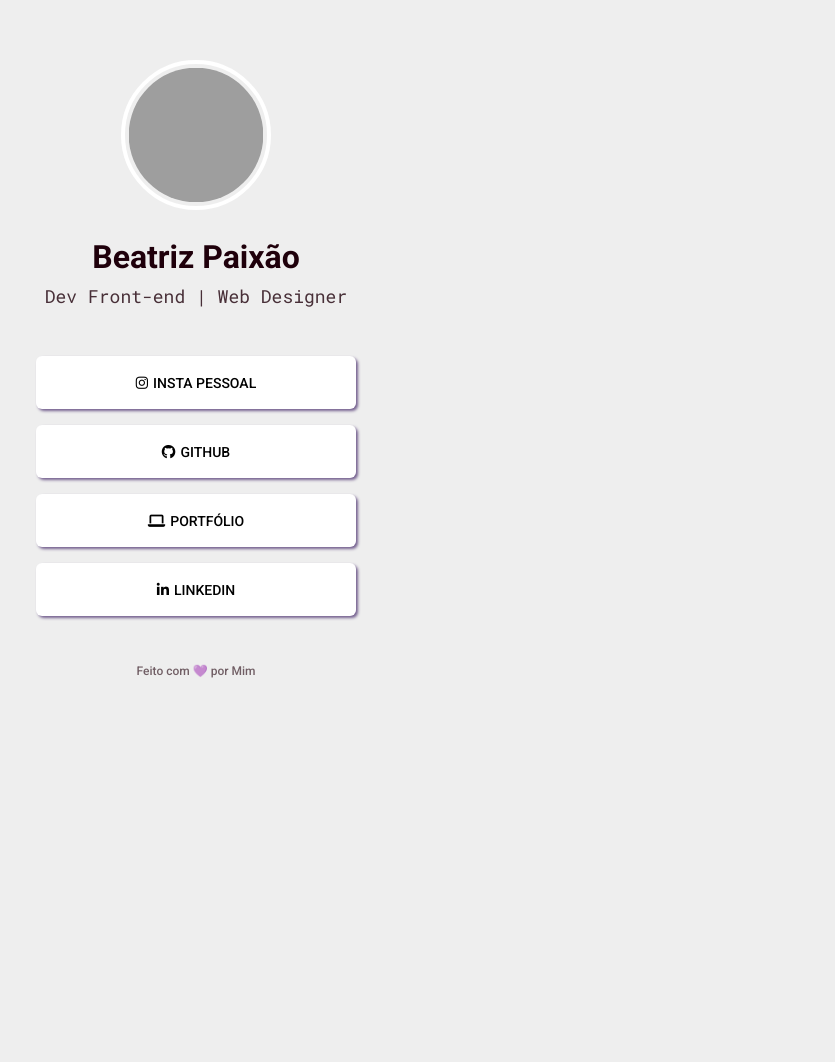
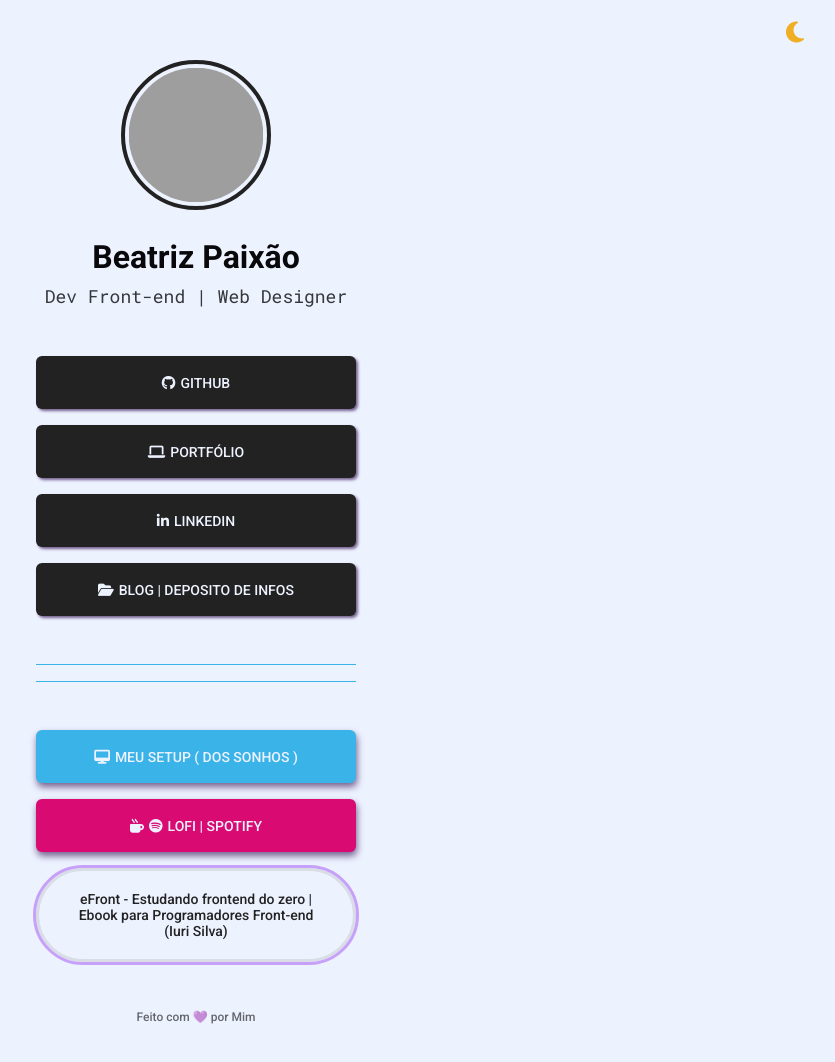
Before and after one commit to biiah-paixao/link-bio-instagram, a plain HTML site: page index.html in a window 1280 px wide. Shown: the whole page, without its empty margins (444-1279 px from the left). Before the commit the page ends 800 px from the top, so only its background shows below. Drawn offline with Linux system fonts and the light colour scheme; grey boxes are pictures that could not be loaded.

Commit message:
Modificações nos links e layout

```diff
--- a/index.html
+++ b/index.html
@@ -6,13 +6,16 @@
     <meta charset="UTF-8">
     <meta name="viewport" content="width=device-width, initial-scale=1.0">
     <title>Beatriz Paixão | Instagram</title>
+    <link rel="icon" href="https://biiah-paixao.github.io/portfolio/images/logo3.svg" />
     <link href="https://fonts.googleapis.com/css2?family=Roboto+Mono&family=Roboto:wght@500;700&display=swap" rel="stylesheet">
     <link rel="stylesheet" href="https://cdnjs.cloudflare.com/ajax/libs/font-awesome/6.2.0/css/all.min.css" integrity="sha512-xh6O/CkQoPOWDdYTDqeRdPCVd1SpvCA9XXcUnZS2FmJNp1coAFzvtCN9BmamE+4aHK8yyUHUSCcJHgXloTyT2A==" crossorigin="anonymous" referrerpolicy="no-referrer" />
     <link rel="stylesheet" href="./styles.css" />
-
   </head>
 
-  <body class="pink">
+  <body class="light">
+      <span id="theme" class="icon-theme">
+        <i class="fa-solid fa-moon fa-xl" style="color: #f0ae23;"></i>
+      </span>
 
     <div class="container">
       <img
@@ -23,11 +26,11 @@
       <p class="username">Dev Front-end | Web Designer</p>
 
       <ul>
-        <li>
+        <!-- <li>
           <a
           href="https://www.instagram.com/biiah_paixao/"
           target="_blank"><i class="fa-brands fa-instagram icons"></i>Insta Pessoal</a>
-        </li>
+        </li> -->
         <li>
           <a
           href="http://github.com/biiah-paixao"
@@ -35,19 +38,55 @@
         </li>
         <li>
           <a
-          href="https://youtube.com/maykbrito"
+          href="https://code-by-biiah.vercel.app/"
           target="_blank"><i class="fa-solid fa-laptop icons"></i> Portfólio </a>
         </li>
         <li>
           <a
-          href="https://twitter.com/maykbrito"
+          href="https://linkedin.com/in/beatriz-paixao/"
           target="_blank"><i class="fa-brands fa-linkedin-in icons"></i>Linkedin</a>
+        </li>
+        <li>
+          <a
+          href="https://code-by-biiah.vercel.app/blog"
+          target="_blank"><i class="fa-solid fa-folder-open icons"></i> Blog | Deposito de Infos </a>
         </li>
       </ul>
 
-      <footer>Feito com 💜 por Mim</a>
-      </footer>
+      <hr />
+      <hr />
 
+      <ul class="rainbow">
+        <li>
+          <a
+          href="https://www.instagram.com/biiah_paixao/"
+          target="_blank"><i class="fa-solid fa-desktop icons"></i>Meu Setup ( dos sonhos )</a>
+        </li>
+        <li>
+          <a
+          href="https://open.spotify.com/playlist/37i9dQZF1DWWQRwui0ExPn?si=78b68c7068a940cf"
+          target="_blank"> <i class="fa-solid fa-mug-hot icons"></i> <i class="fa-brands fa-spotify icons"></i> Lofi | Spotify</a>
+        </li>
+        <li class="publi">
+          <a
+          href="https://iuricode.com/efront/?ref=Q72836823N"
+          target="_blank">eFront - Estudando frontend do zero | Ebook para Programadores Front-end (Iuri Silva) </a>
+        </li>
+        <!-- <li>
+          <a
+          href="https://youtube.com/maykbrito"
+          target="_blank"><i class="fa-solid fa-gamepad icons"></i> Games </a>
+        </li> -->
+        <!-- <li>
+          <a
+          href="https://twitter.com/maykbrito"
+          target="_blank"><i class="fa-brands fa-linkedin-in icons"></i>Linkedin</a>
+        </li> -->
+      </ul>
+
+      <footer>Feito com 💜 por Mim</footer>
     </div>
+
+    <script src="index.js"></script>
   </body>
 </html>
--- /dev/null
+++ b/index.js
@@ -0,0 +1,6 @@
+let iconTheme = document.querySelector('#theme');
+let body = document.querySelector("body");
+
+iconTheme.addEventListener('click', () => {
+  body.classList = body.classList.value == 'light' ? "dark" : "light"
+})
--- a/styles.css
+++ b/styles.css
@@ -11,22 +11,30 @@
 html {
   /*variáveis*/
   --bg-color: #EDF2FF;
-    --text-color: #00082F;
-    --primary-color: #4263EB;
-    --primary-color-dark: #364FC7;
+  --text-color: #09090b;
+  --links-color: #EDF2FF;
+
+  /* --primary-color: #4263EB; */
+  /* --primary-color: #7344b1d0; */
+  --primary-color: #222;
+  --color-pink: #D90B72;
+  --color-light-blue: #3AB4E8;
+  --color-yellow: #F0AE23;
+  --color-violet: #7F2187;
+  --color-light-purple: #C7A1F9;
+  --color-dark-purple: #7444B1;
+  --color-dark: #040405;
+  --color-dark-200: #09090b;
+  --color-dark-400: #222;
+  --color-white: #ffffff;
+  --color-white-200: #c8c8c8;
 }
 
-  body.dark-blue {
-    --bg-color: #00082F;
-    --text-color: #FFFFFF;
-  }
-
-  body.pink {
-    --bg-color: #EEE;
-    --text-color: #1F000B;
+body.dark {
+  --bg-color: #040405;
+  --text-color: #ffffff;
   --primary-color: #FFF;
-    --primary-color-dark: #7444B1;
-    --teste: #FFF
+  --links-color: #09090b;
 }
 
 
@@ -77,27 +85,75 @@
   display: flex;
   align-items: center;
   justify-content: center;
-    background: var(--primary-color); /* hex: 0 - F */
-    color: black;
+  background: var(--primary-color);
+  color: var(--links-color);
   text-transform: uppercase;
   font-size: 14px;
-
   margin-bottom: 16px;
   border-radius: 6px;
-
   transition: background 400ms;
-
   box-shadow: 2px 2px 3px #74608f;
 }
 
-  /* pseudo-class */
 ul li a:hover {
   color: white;
-    background: var(--primary-color-dark);
+  background: var(--color-violet);
 }
 
-  .icons{
+.rainbow li a {
+  box-shadow: 1px 4px 7px #74608f;
+}
+
+.rainbow li:nth-child(odd) a{
+  background-color: var(--color-light-purple);
+}
+.rainbow li:first-child a{
+  background-color: var(--color-light-blue);
+}
+.rainbow li:nth-child(even) a{
+  background-color: var(--color-pink);
+}
+.rainbow li:nth-child(4n) a{
+  background-color: var(--color-yellow);
+}
+
+
+.rainbow .publi a{
+  background-color: transparent!important;
+  color: var(--primary-color);
+  border: 3px solid rgba(160, 160, 160, 0.267);
+  outline: 3px solid var(--color-light-purple);
+  border-radius: 50px;
+  box-shadow: none;
+  text-transform: inherit;
+  padding: 20px 30px;
+  height: auto;
+}
+
+hr {
+  display: block;
+  height: 1px;
+  border: 0;
+  border-top: 1px solid var(--color-light-blue);
+  margin: 1em 0;
+  padding: 0;
+}
+
+.icons {
   padding-right: 5px;
+}
+
+.icon-theme {
+  display: flex;
+  flex-direction: column;
+  margin: 1rem;
+  position: fixed;
+  right: 0;
+  top: 0;
+}
+
+.icon-theme i{
+  padding: 1rem;
 }
 
 footer {
@@ -111,6 +167,6 @@
   opacity: 1;
 }
 
-  footer a{
+footer a {
   color: var(--text-color);
 }
```
Lines whose indentation alone changed are shown as unchanged.
